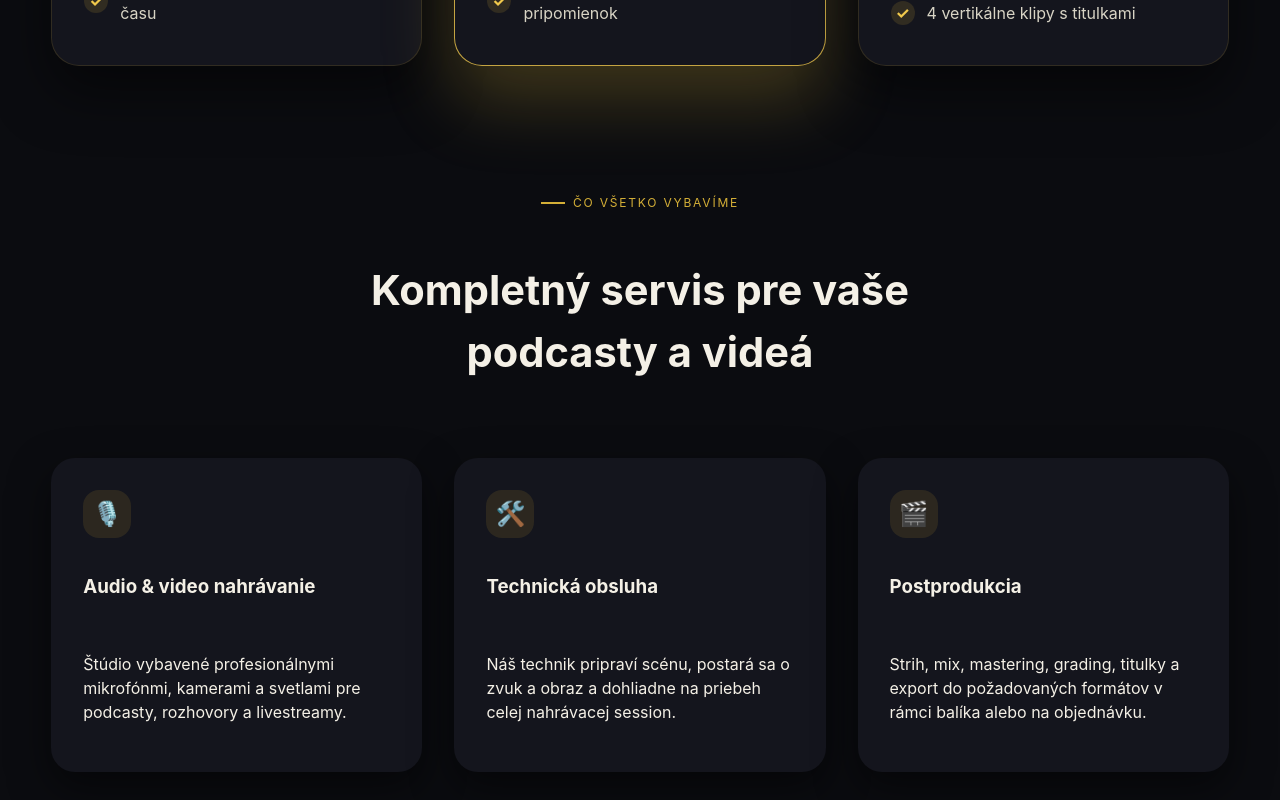
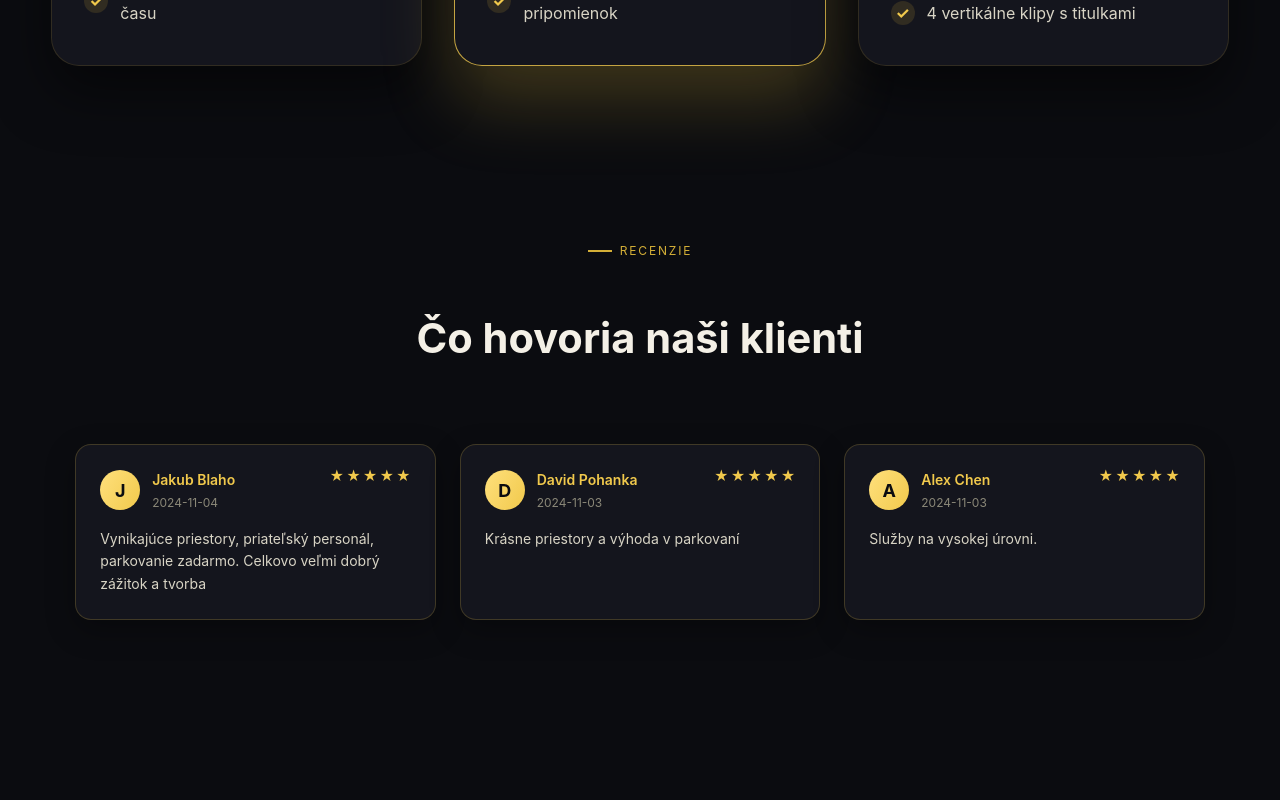
Before and after one commit to Jar1s/grindcast-studio-web, a React (Vite) app: page / in a window 1280 px wide. Shown: the part 2440-3240 px from the top of the page. Built offline with nearby package versions, Linux system fonts and the light colour scheme.

Commit message:
Integrate GoogleBusinessWidget into App.jsx
- Added import for GoogleBusinessWidget component
- Added reviews section to the main app layout

```diff
--- a/src/App.jsx
+++ b/src/App.jsx
@@ -3,6 +3,7 @@ import { AnimatePresence, motion, useAnimation } from "framer-motion";
 import "./App.css";
 import { useI18n } from "./i18n/I18nProvider";
 import { LanguageSwitcher } from "./components/LanguageSwitcher";
+import GoogleBusinessWidget from "./components/GoogleBusinessWidget";
 import heroImage from "./assets/hero.jpg";
 import recordingThumbOne from "./assets/recording-1.jpg";
 import recordingThumbTwo from "./assets/recording-2.jpg";
@@ -415,6 +416,7 @@ function App() {
     sessionOptions.find((option) => option.id === activeSession) || sessionOptions[0];
   const heroReveal = useScrollReveal(0.35);
   const pricingReveal = useScrollReveal(0.25, 0.1);
+  const reviewsReveal = useScrollReveal(0.25, 0.125);
   const servicesReveal = useScrollReveal(0.25, 0.15);
   const recordingsReveal = useScrollReveal(0.2, 0.25);
   const galleryReveal = useScrollReveal(0.2, 0.3);
@@ -571,7 +573,7 @@ function App() {
               src={heroTech}
               alt={t("common.altTech")}
               loading="eager"
-              fetchPriority="high"
+              fetchpriority="high"
               className="hero-visual-primary"
               initial={{ y: 20 }}
               animate={{ y: 0, transition: { duration: 1.2, delay: 0.3 } }}
@@ -698,6 +700,16 @@ function App() {
               </motion.article>
             ))}
           </div>
+        </motion.section>
+
+        {/* Reviews Section */}
+        <motion.section
+          ref={reviewsReveal.ref}
+          className="section"
+          initial={{ opacity: 0, y: 40 }}
+          animate={reviewsReveal.controls}
+        >
+          <GoogleBusinessWidget />
         </motion.section>
 
         <motion.section
```
